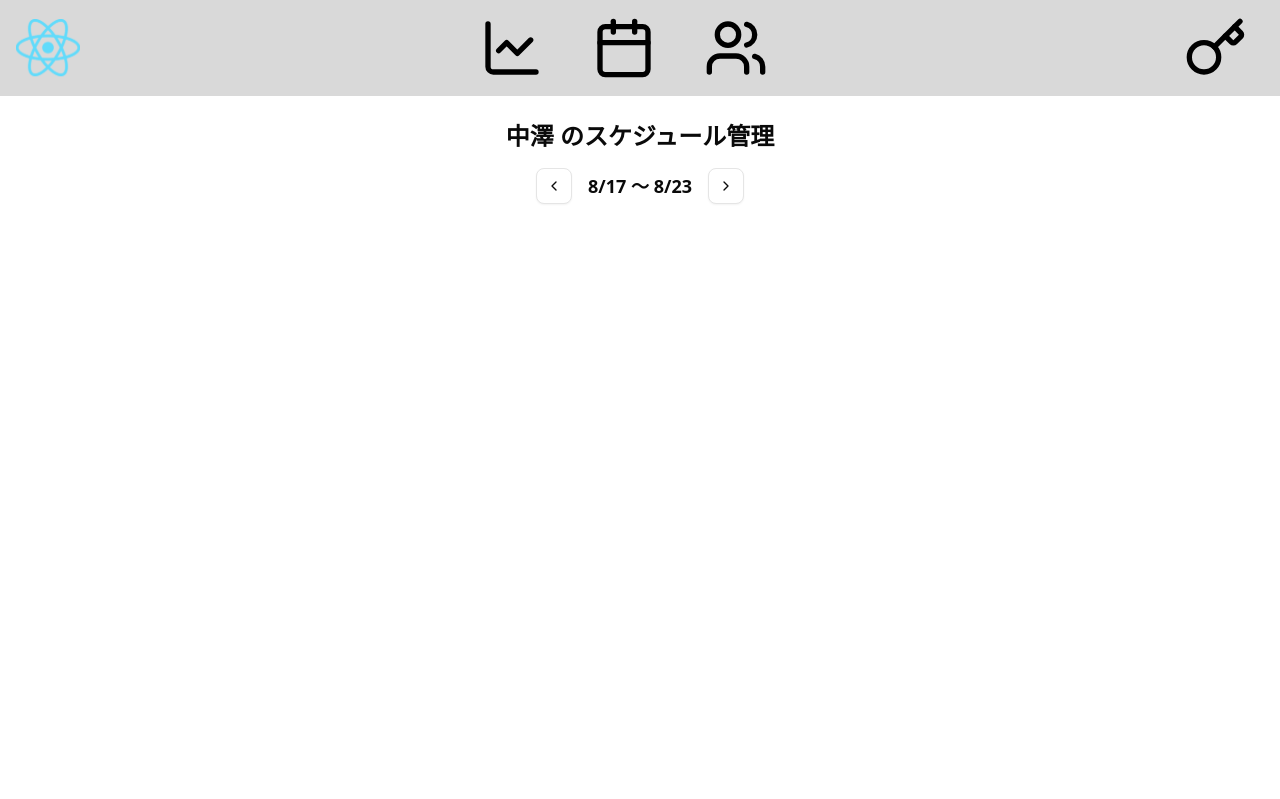
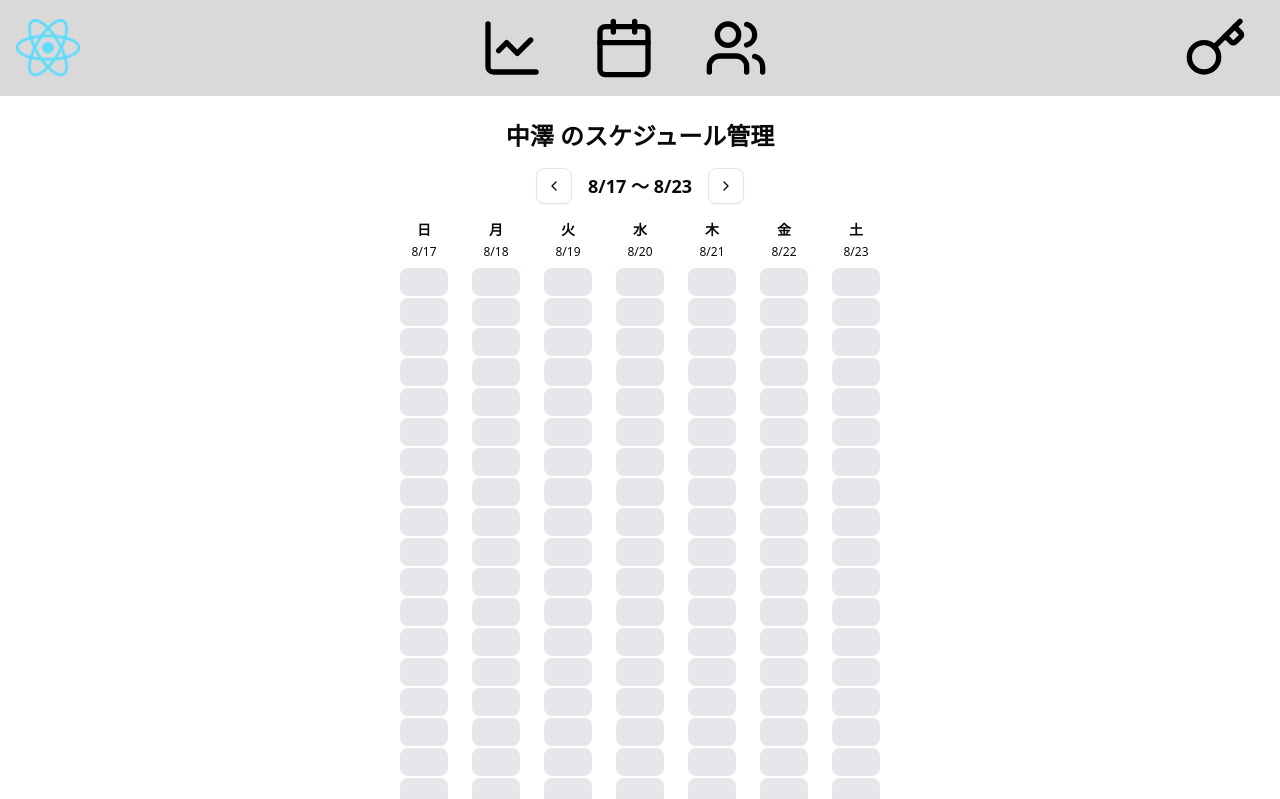
Before and after one commit to pgwebsemi/PGscheduler, a Next.js app: page /schedule in a window 1280 px wide. Shown: the top 799 px of the page. Built offline with nearby package versions, Linux system fonts and the light colour scheme; no server answers; sample sign-in values are in the browser's storage.

Commit message:
スケジュール表 を実装

```diff
--- a/src/app/schedule/page.tsx
+++ b/src/app/schedule/page.tsx
@@ -74,6 +74,26 @@ export default function ScheduleManagementPage() {
           <ChevronRightIcon className="h-4 w-4" />
         </Button>
       </div>
+      {/* スケジュール表 */}
+      <div className="flex gap-6 overflow-x-auto px-8">
+        {weekDates.map((day, index) => (
+          <div key={day} className="flex flex-col items-center w-12">
+            <div className="font-bold text-sm mb-1">{daysOfWeek[index]}</div>
+            <div className="text-xs mb-2">{day}</div>
+            {Array.from({ length: 24 }, (_, hour) => (
+              <div
+                key={hour}
+                className={`w-full h-7 mb-[2px] cursor-pointer rounded-md ${
+                  member.schedule?.[day]?.includes(hour)
+                    ? "bg-cyan-500"
+                    : "bg-gray-200"
+                }`}
+                onClick={() => toggleHour(day, hour)}
+              />
+            ))}
+          </div>
+        ))}
+      </div>
     </div>
   );
 }
```
